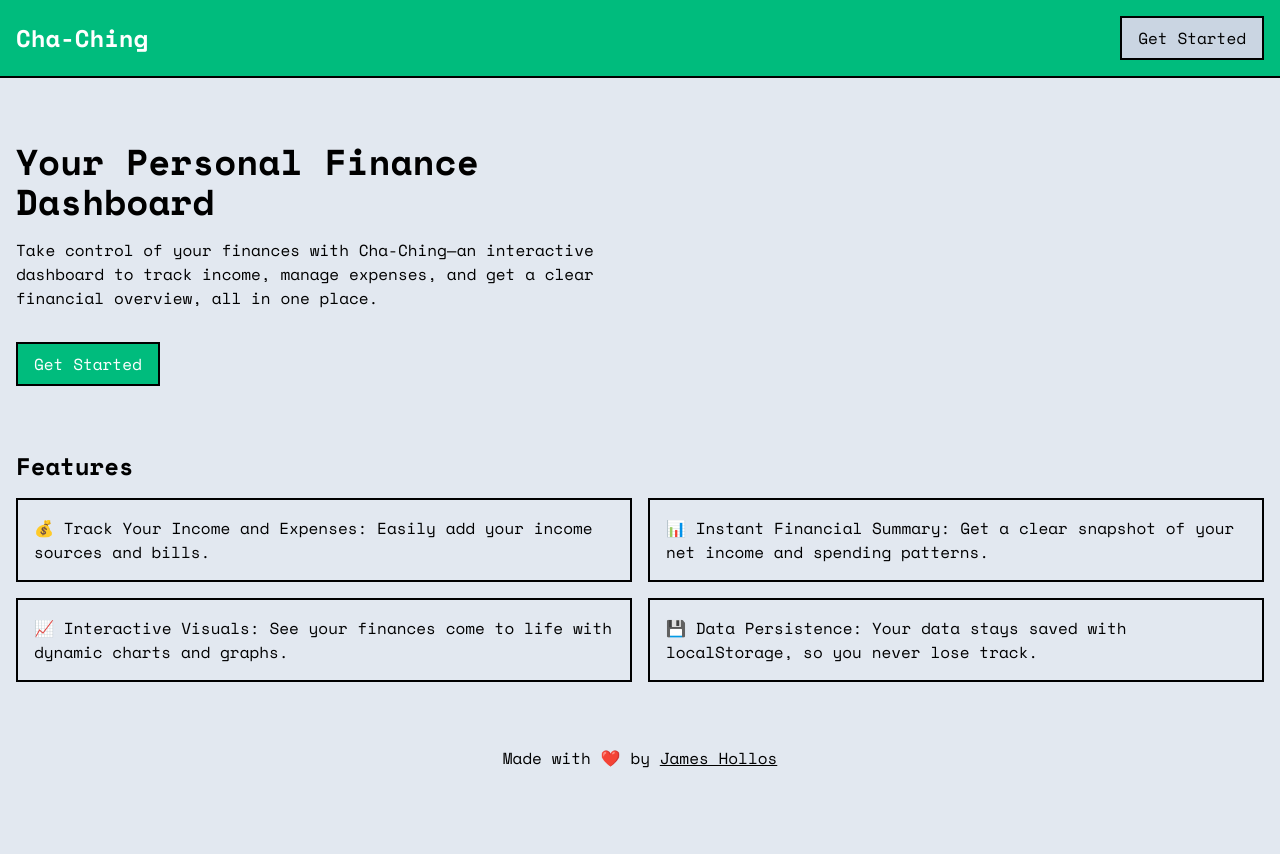
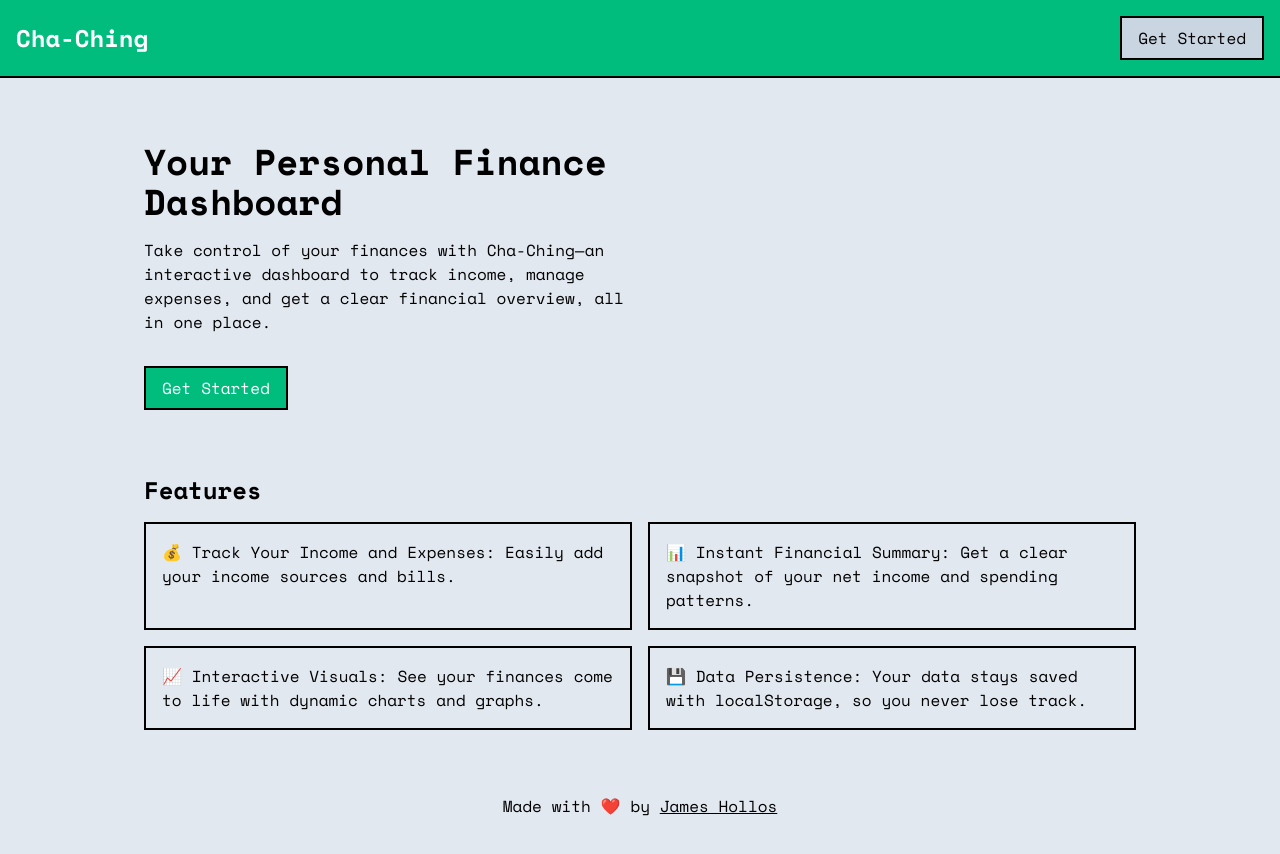
Before and after one commit to HollosJ/cha-ching, a Next.js app: page / in a window 1280 px wide. Shown: the top 854 px of the page. Built offline with nearby package versions, Linux system fonts and the light colour scheme.

Commit message:
Add max width to container

```diff
--- a/src/app/page.tsx
+++ b/src/app/page.tsx
@@ -2,7 +2,7 @@ import GetStartedButton from "@/app/components/GetStartedButton";
 
 export default function HomePage() {
   return (
-    <main className="container my-8 md:my-16 dark:text-slate-300">
+    <main className="container my-8 md:my-16 md:max-w-screen-lg dark:text-slate-300">
       <div className="grid md:grid-cols-2">
         <div>
           <h1 className="text-4xl text-pretty">
```
